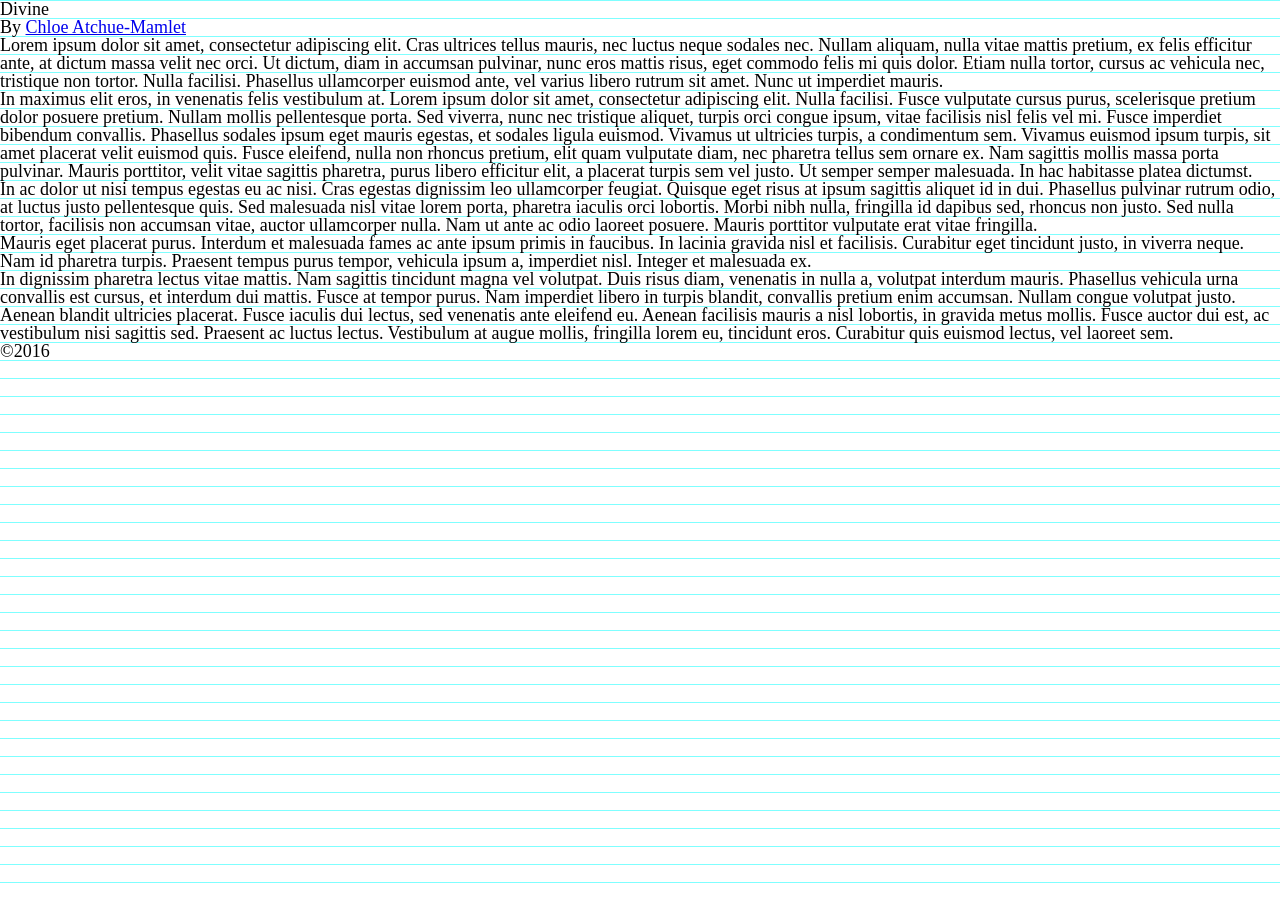
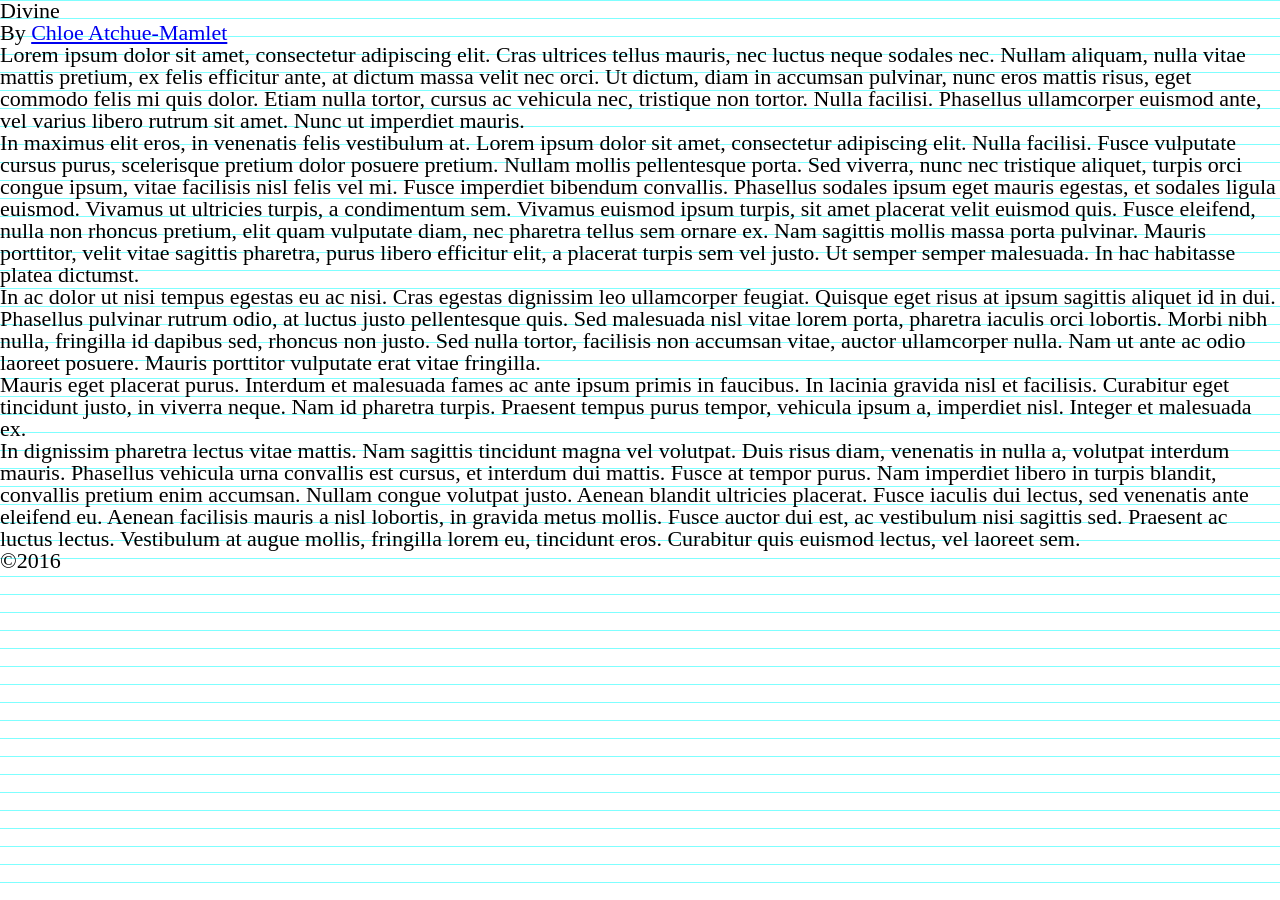
Before and after one commit to chloeam/divine, a Jekyll site: the page built from index.html, in a window 1280 px wide. Built offline with Jekyll 4.4.1, drawn with Linux system fonts in a browser that asks for light colours.

Commit message:
fix font-size mixin, set font size as zeta for all sizes

```diff
--- a/_sass/divine/abstracts/_mixins.scss
+++ b/_sass/divine/abstracts/_mixins.scss
@@ -106,11 +106,13 @@ $scale-maps: map-keys($modular-scale);
     }
   }
   // if fontsize is a modular scale value
-  @else if map-has-key($scale-xs, $fontsize) {
+  @else if map-has-key(map-get($modular-scale, scale-xs), $fontsize) {
     // loop through breakpoints >= given breakpoint
     @for $i from $given-breakpoint-index through $numberof-breakpoints {
       $specific-scale-map: nth($scale-maps, $i); // scale-m
-      $fontsize-value: deep-map-get($modular-scale, $specific-scale-map, $fontsize); // 18
+      // $fontsize-value: deep-map-get($modular-scale, "#{$specific-scale-map}", "#{$fontsize}"); // 18
+      // $fontsize-value: deep-map-get($modular-scale, "scale-m", "zeta");
+      $fontsize-value: map-get(map-get($modular-scale, $specific-scale-map), $fontsize); //works, but hacky
 
       @include larger-than($given-breakpoint) {
         font-size: $fontsize-value * 1px;
--- a/_sass/divine/base/_typography.scss
+++ b/_sass/divine/base/_typography.scss
@@ -1,3 +1,7 @@
 html {
   @include root-size;
 }
+
+body {
+  @include font-size(zeta);
+}
```
